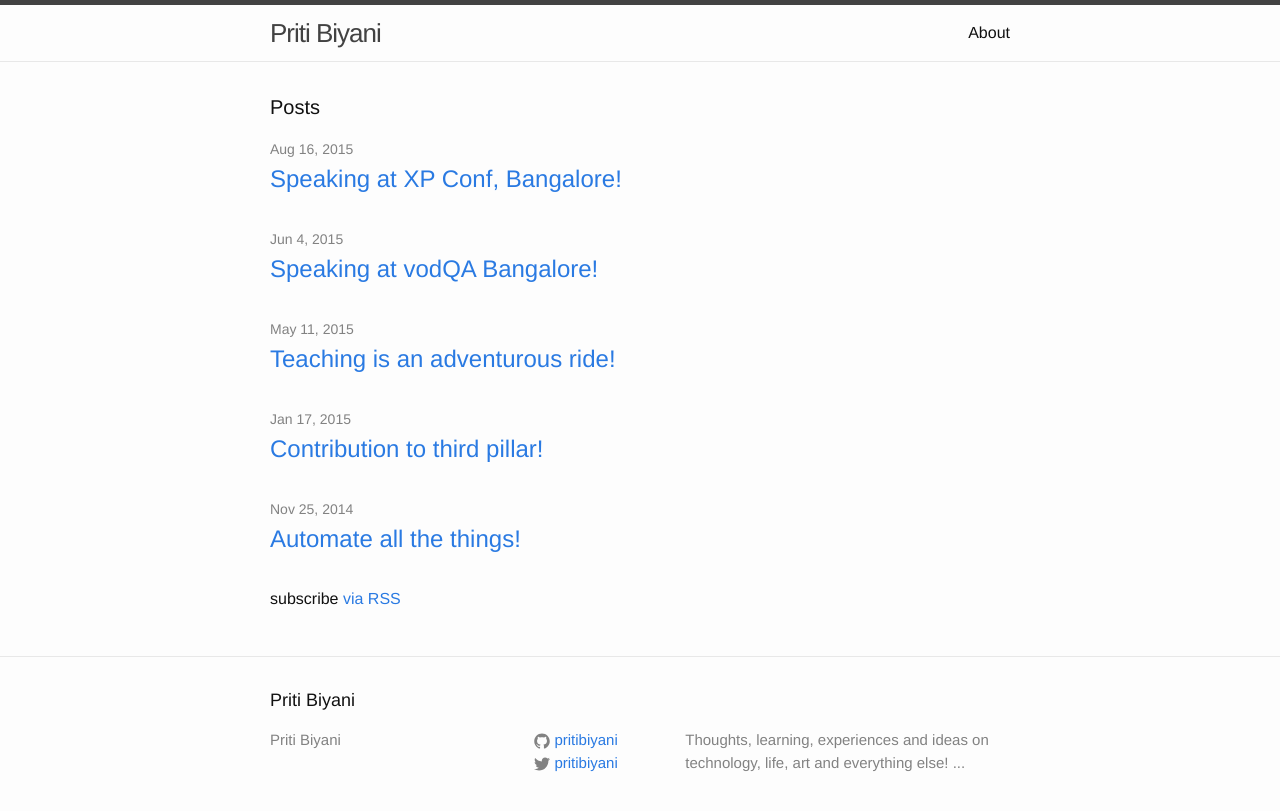
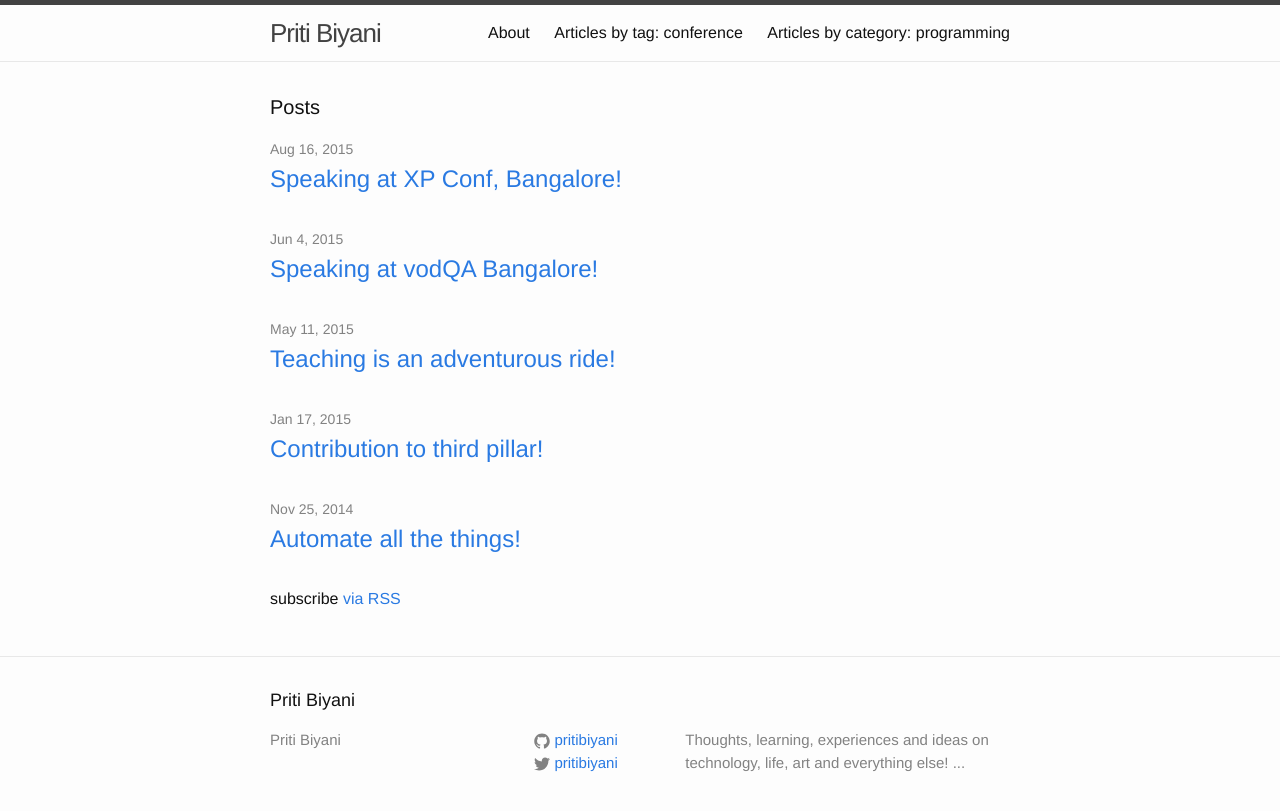
Before and after one commit to pritibiyani/pritibiyani.github.io, a Jekyll site: the page built from index.html, in a window 1280 px wide. Shown: the top 811 px of the page. Built offline with Jekyll 4.4.1, drawn with Linux system fonts in a browser that asks for light colours.

Commit message:
Added way to view post by category and by tag. Thanks @minddust

```diff
--- a/_data/tags.yml
+++ b/_data/tags.yml
@@ -1,2 +1,5 @@
-- slug: automation
+---
+automation:
   name: automation
+conference:
+  name: Conference
--- /dev/null
+++ b/blog/category/programming.md
@@ -0,0 +1,6 @@
+---
+layout: blog_by_category
+permalink: "/blog/category/programming/"
+category: programming
+title: 'Articles by category: programming'
+---
--- /dev/null
+++ b/blog/tag/conference.md
@@ -0,0 +1,6 @@
+---
+layout: blog_by_tag
+permalink: "/blog/tag/conference/"
+tag: conference
+title: 'Articles by tag: conference'
+---
```
Also changed, not shown: _data/categories.yml (line endings or trailing spaces), _layouts/blog_by_category.html (added), _layouts/blog_by_tag.html (added), 1 other file.
